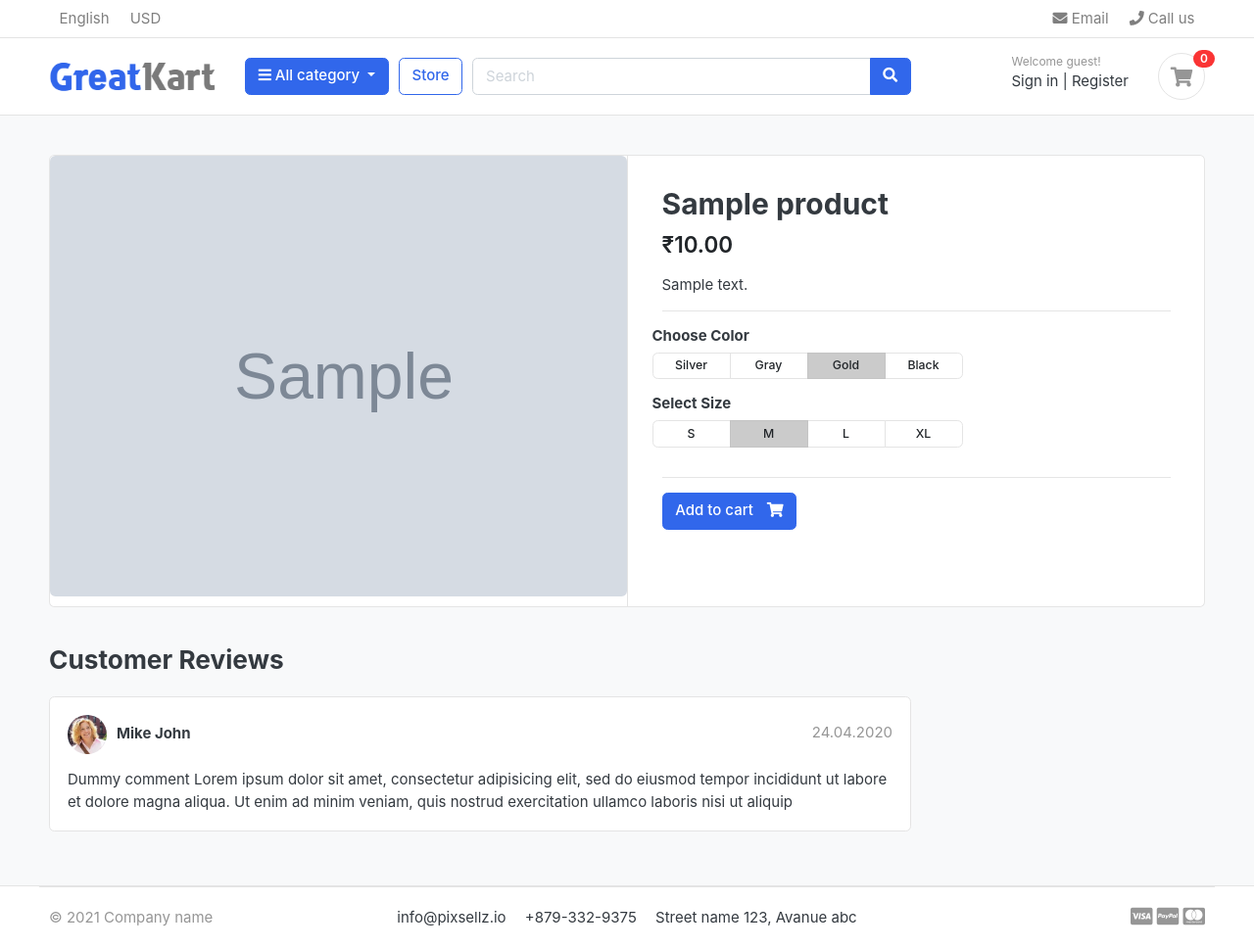
After one commit to SatvirSingh98/GreatKart-eCommerce, a Django app: a page that uses src/apps/store/templates/store/product-detail.html in a window 1280 px wide. The commit adds this page. Shown: the whole page at 98% size. Run offline with Django 3.2, Linux system fonts and the light colour scheme; tables that the repository leaves empty hold one stand-in row (values such as "Sample post"); grey boxes marked "Sample" are stand-in pictures; some libraries are stand-ins or nearby versions; some web fonts are replaced.

Commit message:
product detail view

```diff
--- a/src/apps/store/models.py
+++ b/src/apps/store/models.py
@@ -1,6 +1,7 @@
 from django.db import models
 from django.db.models.signals import pre_save
 from django.dispatch import receiver
+from django.urls import reverse
 
 from apps.category.models import Category
 from core.utils import unique_slug_generator
@@ -28,6 +29,10 @@ class Product(models.Model):
     def __str__(self):
         return self.name
 
+    def get_absolute_url(self):
+        return reverse('store:product-detail',
+                       kwargs={'product_slug': self.slug, 'category_slug': self.category.slug})
+
 
 @receiver(pre_save, sender=Product)
 def pre_save_slug_generator(instance, sender, *args, **kwargs):
--- /dev/null
+++ b/src/apps/store/templates/store/product-detail.html
@@ -0,0 +1,115 @@
+{% extends 'base.html' %}
+{% load static compress %}
+
+{% block content %}
+<section class="section-content padding-y bg">
+    <div class="container">
+
+        <!-- ============================ COMPONENT 1 ================================= -->
+        <div class="card">
+            <div class="row no-gutters">
+                <aside class="col-md-6">
+                    <article class="gallery-wrap">
+                        <div class="img-big-wrap">
+                            <a href="#"><img src="{{ product.image.url }}"></a>
+                        </div> <!-- img-big-wrap.// -->
+
+                    </article> <!-- gallery-wrap .end// -->
+                </aside>
+                <main class="col-md-6 border-left">
+                    <article class="content-body">
+
+                        <h2 class="title">{{ product.name }}</h2>
+
+                        <div class="mb-3">
+                            <var class="price h4">₹{{ product.price }}</var>
+                        </div>
+
+                        <p>{{ product.description }}</p>
+
+                        <hr>
+                        <div class="row">
+                            <div class="item-option-select">
+                                <h6>Choose Color</h6>
+                                <div class="btn-group btn-group-sm btn-group-toggle" data-toggle="buttons">
+                                    <label class="btn btn-light">
+                                        <input type="radio" name="radio_color"> Silver
+                                    </label>
+                                    <label class="btn btn-light">
+                                        <input type="radio" name="radio_color"> Gray
+                                    </label>
+                                    <label class="btn btn-light active">
+                                        <input type="radio" name="radio_color checked"> Gold
+                                    </label>
+                                    <label class="btn btn-light">
+                                        <input type="radio" name="radio_color"> Black
+                                    </label>
+                                </div>
+                            </div>
+                        </div> <!-- row.// -->
+                        <div class="row">
+                            <div class="item-option-select">
+                                <h6>Select Size</h6>
+                                <div class="btn-group btn-group-sm btn-group-toggle" data-toggle="buttons">
+                                    <label class="btn btn-light">
+                                        <input type="radio" name="radio_color"> S
+                                    </label>
+                                    <label class="btn btn-light active">
+                                        <input type="radio" name="radio_color" checked> M
+                                    </label>
+                                    <label class="btn btn-light">
+                                        <input type="radio" name="radio_color"> L
+                                    </label>
+                                    <label class="btn btn-light">
+                                        <input type="radio" name="radio_color"> XL
+                                    </label>
+                                </div>
+                            </div>
+                        </div> <!-- row.// -->
+                        <hr>
+                        <a href="./product-detail.html" class="btn  btn-primary"> <span class="text">Add to cart</span>
+                            <i class="fas fa-shopping-cart"></i> </a>
+                    </article> <!-- product-info-aside .// -->
+                </main> <!-- col.// -->
+            </div> <!-- row.// -->
+        </div> <!-- card.// -->
+        <!-- ============================ COMPONENT 1 END .// ================================= -->
+
+        <br>
+
+        <div class="row">
+            <div class="col-md-9">
+
+                <header class="section-heading">
+                    <h3>Customer Reviews </h3>
+
+                </header>
+
+                <article class="box mb-3">
+                    <div class="icontext w-100">
+                        <img src="{% static 'images/avatars/avatar1.jpg' %}" class="img-xs icon rounded-circle">
+                        <div class="text">
+                            <span class="date text-muted float-md-right">24.04.2020 </span>
+                            <h6 class="mb-1">Mike John </h6>
+
+                        </div>
+                    </div> <!-- icontext.// -->
+                    <div class="mt-3">
+                        <p>
+                            Dummy comment Lorem ipsum dolor sit amet, consectetur adipisicing elit, sed do eiusmod
+                            tempor incididunt ut labore et dolore magna aliqua. Ut enim ad minim veniam,
+                            quis nostrud exercitation ullamco laboris nisi ut aliquip
+                        </p>
+                    </div>
+                </article>
+
+
+
+            </div> <!-- col.// -->
+        </div> <!-- row.// -->
+
+
+    </div> <!-- container .//  -->
+</section>
+<!-- ========================= SECTION CONTENT END// ========================= -->
+{% endblock %}
--- a/src/apps/store/templates/store/store.html
+++ b/src/apps/store/templates/store/store.html
@@ -142,7 +142,7 @@
                                 </div> <!-- img-wrap.// -->
                                 <figcaption class="info-wrap">
                                     <div class="fix-height">
-                                    <a href="./product-detail.html" class="title">{{ product.name }}</a>
+                                        <a href="{{ product.get_absolute_url }}" class="title">{{ product.name }}</a>
                                         <div class="price-wrap mt-2">
                                             <span class="price">₹{{ product.price }}</span>
                                             <del class="price-old">₹1980</del>
--- a/src/apps/store/urls.py
+++ b/src/apps/store/urls.py
@@ -1,10 +1,11 @@
 from django.urls import path
 
-from .views import store_view
+from .views import product_detail_view, store_view
 
 app_name = 'store'
 
 urlpatterns = [
     path('', store_view, name='store-home'),
     path('<slug:category_slug>/', store_view, name='products-by-category'),
+    path('<slug:category_slug>/<slug:product_slug>/', product_detail_view, name='product-detail'),
 ]
--- a/src/apps/store/views.py
+++ b/src/apps/store/views.py
@@ -12,3 +12,8 @@ def store_view(request, category_slug=None):
     else:
         products = Product.objects.all()
     return render(request, 'store/store.html', {'products': products})
+
+
+def product_detail_view(request, category_slug=None, product_slug=None):
+    product = get_object_or_404(Product, category__slug=category_slug, slug=product_slug)
+    return render(request, 'store/product-detail.html', {'product': product})
```
Also changed, not shown: src/templates/index.html (+3 -5 lines). Lines whose indentation alone changed are shown as unchanged.
